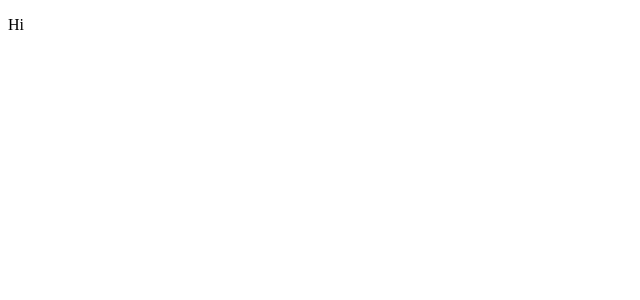
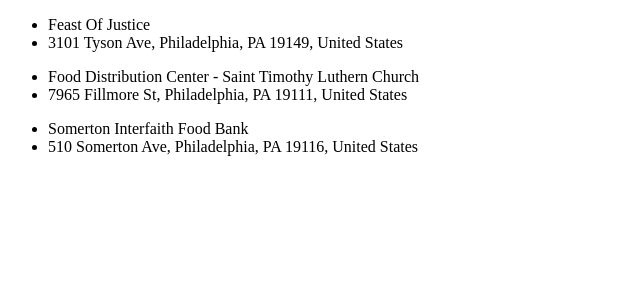
Before and after one commit to astrommen/Neighborly, an Angular app: page /results in a window 1280 px wide. Shown: the top 300 px of the page, without its empty margins (0-640 px from the left). Built offline with nearby package versions, Linux system fonts and the light colour scheme.

Commit message:
results page shows dummy schema data

```diff
--- a/src/app/app.module.ts
+++ b/src/app/app.module.ts
@@ -5,12 +5,14 @@
 import { AppComponent } from './app.component';
 import { LandingComponent } from './components/landing/landing.component';
 import { SearchResultsComponent } from './components/pages/search-results/search-results.component';
+import { ResultsItemComponent } from './components/results-item/results-item.component';
 
 @NgModule({
   declarations: [
     AppComponent,
     LandingComponent,
     SearchResultsComponent,
+    ResultsItemComponent
   ],
   imports: [
     BrowserModule,
--- a/src/app/components/pages/search-results/search-results.component.html
+++ b/src/app/components/pages/search-results/search-results.component.html
@@ -1 +1,3 @@
-<p>Hi</p>
+<app-results-item *ngFor="let result of results" [result]="result">
+  <!-- "[result]" equals tag result from results-item input property -->
+</app-results-item>
--- a/src/app/components/pages/search-results/search-results.component.ts
+++ b/src/app/components/pages/search-results/search-results.component.ts
@@ -1,4 +1,6 @@
 import { Component, OnInit } from '@angular/core';
+import { SearchResult } from 'src/app/models/SearchResult';
+
 
 @Component({
   selector: 'app-search-results',
@@ -7,8 +9,31 @@
 })
 export class SearchResultsComponent implements OnInit {
 
+  results:SearchResult[];
+
   constructor() { }
 
-  ngOnInit(): void {}
+  ngOnInit(): void {
+    this.results = [
+      {
+        id: 1,
+        // business_status: "OPERATIONAL",
+        formatted_address: "3101 Tyson Ave, Philadelphia, PA 19149, United States",
+        name: "Feast Of Justice",
+      },
+      {
+        id: 2,
+        // business_status: "OPERATIONAL",
+        formatted_address: "7965 Fillmore St, Philadelphia, PA 19111, United States",
+        name: "Food Distribution Center - Saint Timothy Luthern Church",
+      },
+      {
+        id: 3,
+        // business_status: "OPERATIONAL",
+        formatted_address: "510 Somerton Ave, Philadelphia, PA 19116, United States",
+        name: "Somerton Interfaith Food Bank",
+      }
+    ]
+  }
 
 }
--- /dev/null
+++ b/src/app/components/results-item/results-item.component.html
@@ -0,0 +1,4 @@
+<ul>
+  <li>{{ result.name }}</li>
+  <li>{{ result.formatted_address }}</li>
+</ul>
--- /dev/null
+++ b/src/app/components/results-item/results-item.component.ts
@@ -0,0 +1,19 @@
+import { Component, OnInit, Input } from '@angular/core';
+import { SearchResult } from '../../models/SearchResult';
+
+@Component({
+  selector: 'app-results-item',
+  templateUrl: './results-item.component.html',
+  styleUrls: ['./results-item.component.scss']
+})
+export class ResultsItemComponent implements OnInit {
+
+  @Input() result: SearchResult;
+
+  constructor() { }
+
+  ngOnInit(): void {
+    console.log("here")
+  }
+
+}
--- /dev/null
+++ b/src/app/models/SearchResult.ts
@@ -0,0 +1,6 @@
+export class SearchResult {
+  id: number;
+  // business_status: string;
+  formatted_address: string;
+  name: string;
+}
```
Also changed, not shown: src/app/components/results-item/results-item.component.scss (added), 1 other file (tests, documents, lock files or other folders).
